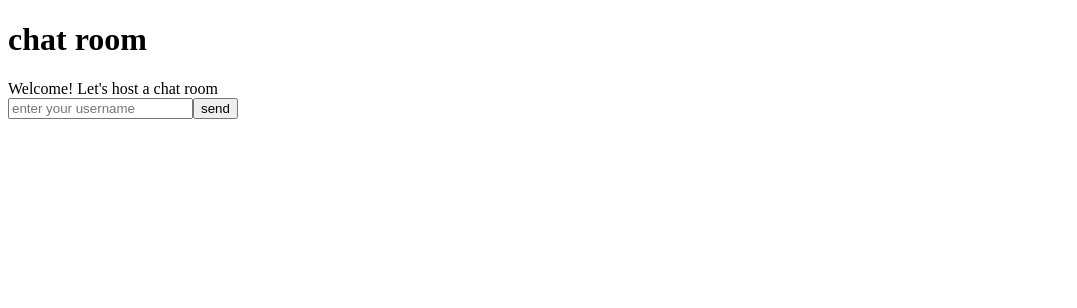
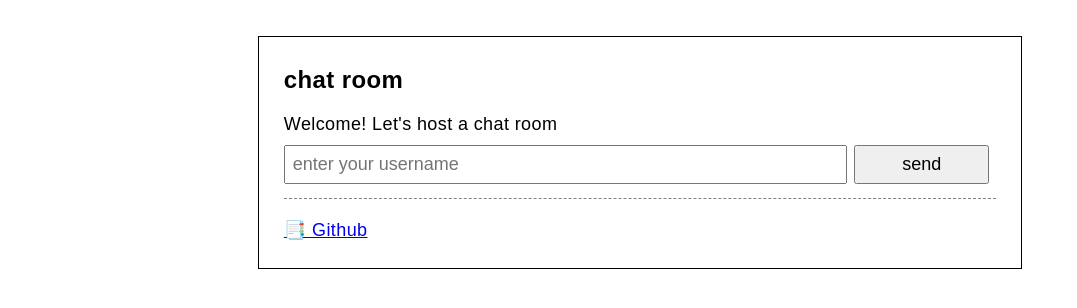
Before and after one commit to yozibak/dreamgraph, a React (Vite) app in the folder frontend/app/: page / in a window 1280 px wide. Shown: the top 308 px of the page, without its empty margins (0-1077 px from the left). Built offline with nearby package versions, Linux system fonts and the light colour scheme; no server answers; what aws-amplify would draw is missing.

Commit message:
style components

```diff
--- a/frontend/app/src/app.tsx
+++ b/frontend/app/src/app.tsx
@@ -1,4 +1,5 @@
-import { Header } from './components/header'
+import './index.css'
+import { Container } from './components/container'
 import { DomainContext, useDomain } from './domain'
 import { getView } from './view'
 
@@ -8,8 +9,9 @@ export default () => {
   return (
     <>
       <DomainContext.Provider value={domain}>
-        <Header roomID={domain.roomID} />
-        {view}
+        <Container roomID={domain.roomID}>
+          {view}
+        </Container>
       </DomainContext.Provider>
     </>
   )
--- /dev/null
+++ b/frontend/app/src/components/container.tsx
@@ -0,0 +1,18 @@
+import { PropsWithChildren } from 'react'
+
+export const Container: React.FC<PropsWithChildren<{ roomID?: string }>> = ({
+  children,
+  roomID,
+}) => {
+  return (
+    <div className="container">
+      <Header roomID={roomID} />
+      <div>{children}</div>
+      <Footer />
+    </div>
+  )
+}
+
+export const Header: React.FC<{ roomID?: string }> = ({ roomID }) => <div>chat room {roomID}</div>
+
+export const Footer: React.FC = () => <a href="https://github.com/yozibak/serverless-chat">📑 Github</a>
--- a/frontend/app/src/components/header.tsx
+++ /dev/null
@@ -1 +0,0 @@
-export const Header = ({ roomID }: { roomID?: string }) => <h1>chat room {roomID}</h1>
--- a/frontend/app/src/components/invitation.tsx
+++ b/frontend/app/src/components/invitation.tsx
@@ -4,9 +4,8 @@ export const Invitation = ({ invitationLink }: { invitationLink: string }) => {
     alert('copied the invitation link 😎')
   }
   return (
-    <div>
-      <div>INVITATION LINK: {invitationLink}</div>
-      <button onClick={copyLink}>copy</button>
+    <div onClick={copyLink} style={{fontSize: '0.88rem', fontStyle: 'italic'}}>
+      <span style={{cursor: 'pointer'}}>🔗 INVITATION LINK: {invitationLink}</span>
     </div>
   )
 }
--- a/frontend/app/src/components/message.tsx
+++ b/frontend/app/src/components/message.tsx
@@ -1,18 +1,27 @@
+import { createRef, useEffect } from 'react'
 import { Message } from '../types'
 
 export const MessageThread = ({ messages }: { messages: Message[] }) => {
+  const thread = createRef<HTMLDivElement>()
+  useEffect(() => {
+    if (thread.current) {
+      thread.current.scrollIntoView(false)
+    }
+  }, [messages])
   return (
-    <div>
-      {messages.map((mes, i) => (
-        <MessageItem key={i} message={mes} />
-      ))}
+    <div className="message-thread">
+      <div ref={thread}>
+        {messages.map((mes, i) => (
+          <MessageItem key={i} message={mes} />
+        ))}
+      </div>
     </div>
   )
 }
 
 const MessageItem = ({ message }: { message: Message }) => {
   return (
-    <div>
+    <div className="message-item">
       {message.username}: {message.text}
     </div>
   )
--- /dev/null
+++ b/frontend/app/src/index.css
@@ -0,0 +1,117 @@
+* {
+  box-sizing: border-box;
+  padding: 0;
+  margin: 0;
+  font-family: Arial, Helvetica, sans-serif;
+}
+
+:root {
+  --main-bg-color: white;
+  --space: 0.38rem;
+}
+
+html,
+body {
+  font-size: 18px;
+}
+
+body {
+  max-width: 100vw;
+  padding: 0;
+  margin: 0;
+  letter-spacing: 0.022rem;
+  line-height: 1.5;
+  overscroll-behavior: none;
+}
+
+#root {
+  min-height: 500px;
+  max-width: 800px;
+  margin: 1rem auto;
+  padding: 1rem;
+}
+
+.container {
+  border: 1px solid black;
+  padding: 1.38rem;
+  background-color: var(--main-bg-color);
+  width: 100%;
+  height: 88%;
+  display: flex;
+  flex-direction: column;
+  justify-content: space-between;
+}
+.container > *:nth-child(1) {
+  font-weight: bold;
+  font-size: 1.33rem;
+  margin-bottom: var(--space);
+}
+.container > *:nth-child(2) {
+  flex-grow: 1;
+  padding: var(--space) 0;
+  width: 100%;
+}
+.container > *:nth-child(3) {
+  border-top: 1px dashed grey;
+  padding-top: 1rem;
+}
+
+form {
+  margin: var(--space) 0;
+  width: 100%;
+  display: flex;
+  justify-content: space-between;
+}
+form > * {
+  display: block;
+}
+form > *:first-child {
+  flex-grow: 4;
+}
+form > *:nth-child(2) {
+  flex-grow: 1;
+}
+
+button,
+input {
+  min-width: 5em;
+  margin-right: var(--space);
+  font-size: 1rem;
+  padding: var(--space);
+}
+
+.chat,
+.entrance {
+  width: 100%;
+}
+
+.chat {
+  display: flex;
+  flex-direction: column;
+  justify-content: space-between;
+  height: 100%;
+}
+.chat > *:first-child {
+  text-decoration: underline grey;
+  margin-bottom: var(--space);
+}
+
+.message-thread {
+  max-height: 60vh;
+  overflow-y: scroll;
+  margin: var(--space) 0;
+  line-height: 1.25;
+  letter-spacing: .08rem;
+  color: rgba(0,0,0, 0.78);
+
+}
+.message-thread:first-child {
+  display: flex;
+  flex-direction: column;
+  justify-content: flex-end;
+}
+.mesage-item {
+  margin-top: var(--space);
+  font-size: 0.8rem;
+
+}
--- a/frontend/app/src/view/chat.tsx
+++ b/frontend/app/src/view/chat.tsx
@@ -9,11 +9,11 @@ export const Chat = () => {
   const { messages, roomID } = useContext(DomainContext)
   if (!roomID) return <></>
   return (
-    <>
+    <div className='chat'>
+      <Invitation invitationLink={getInvitationLink(roomID)} />
       <MessageThread messages={messages} />
       <MessageForm />
-      <Invitation invitationLink={getInvitationLink(roomID)} />
-    </>
+    </div>
   )
 }
 
--- a/frontend/app/src/view/entrance.tsx
+++ b/frontend/app/src/view/entrance.tsx
@@ -5,7 +5,7 @@ import { DomainContext } from '../domain'
 export const Entrance = () => {
   const { roomID } = useContext(DomainContext)
   return (
-    <div>
+    <div className='entrance'>
       {roomID
         ? `Welcome to ${roomID}, enter your username to start`
         : `Welcome! Let's host a chat room`}
```
